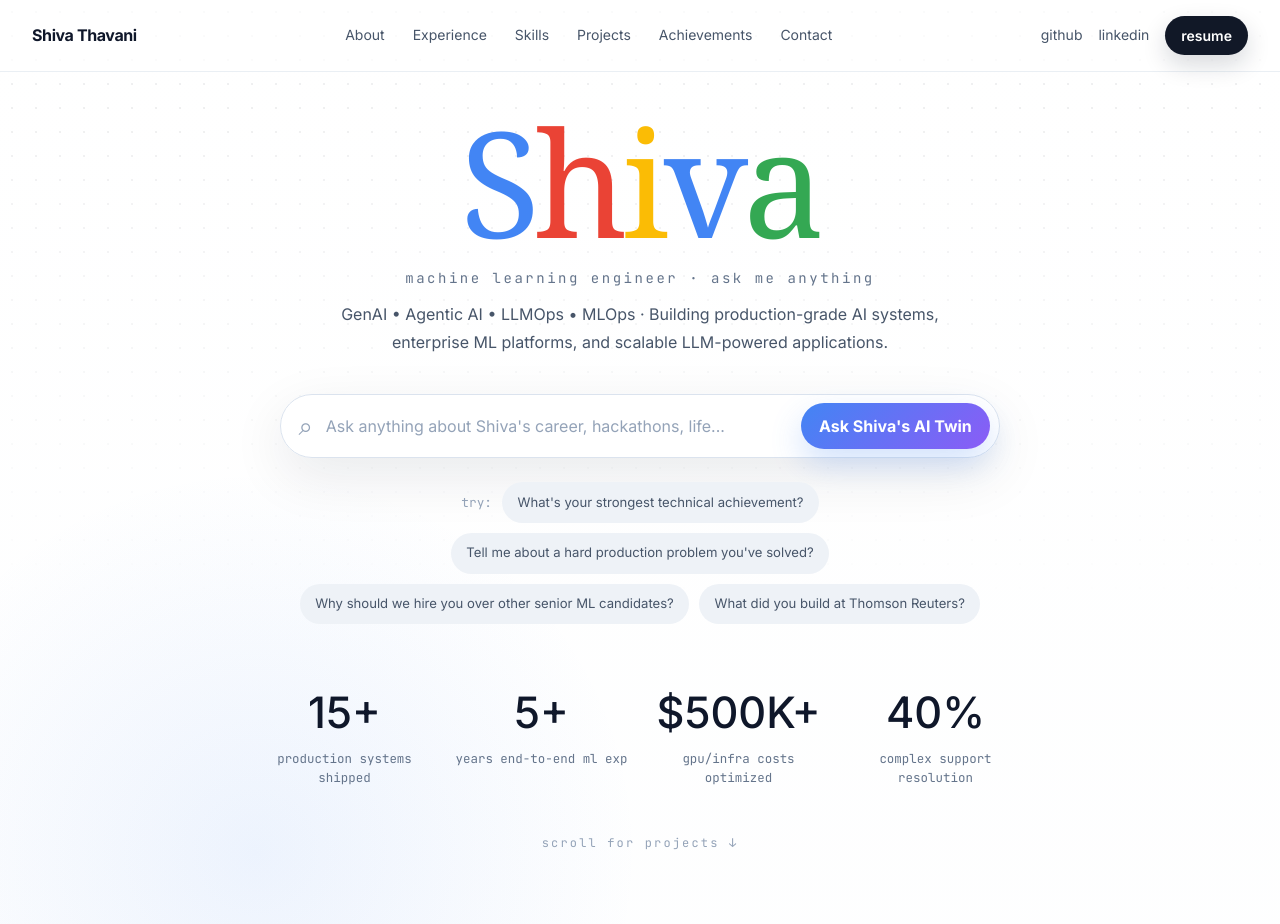
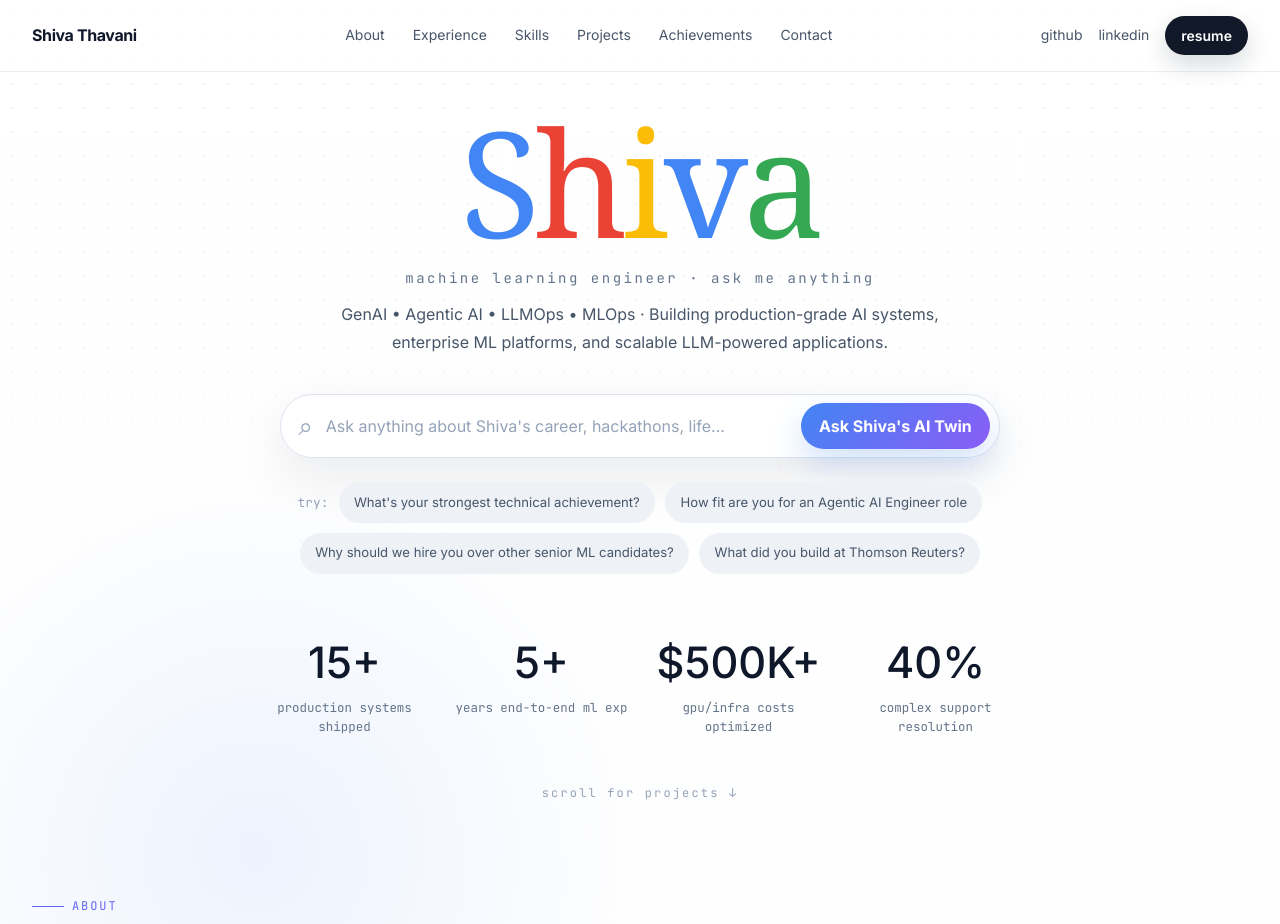
Before and after one commit to shiva2410/shiva-rag-bot, a FastAPI app: page / in a window 1280 px wide. Shown: the top 924 px of the page. Run offline with FastAPI, Linux system fonts and the light colour scheme; some libraries are stand-ins or nearby versions.

Commit message:
update question

```diff
--- a/templates/components/hero.html
+++ b/templates/components/hero.html
@@ -3,24 +3,32 @@
     <h1 class="google-logo reveal" aria-label="Shiva Thavani - AI Engineer">
       <span class="sr-only">Shiva Thavani - AI Engineer</span>
       <span aria-hidden="true">
-        <span class="text-[#4285f4]">S</span><span class="text-[#ea4335]">h</span><span class="text-[#fbbc05]">i</span><span class="text-[#4285f4]">v</span><span class="text-[#34a853]">a</span>
+        <span class="text-[#4285f4]">S</span><span class="text-[#ea4335]">h</span><span
+          class="text-[#fbbc05]">i</span><span class="text-[#4285f4]">v</span><span class="text-[#34a853]">a</span>
       </span>
     </h1>
-    <p class="mt-4 font-mono text-sm tracking-[0.18em] text-slate-500 reveal">machine learning engineer · ask me anything</p>
-    <p class="mt-3 max-w-2xl text-base leading-7 text-slate-600 reveal">{{ portfolio.profile.subheadline }} · {{ portfolio.profile.description }}</p>
+    <p class="mt-4 font-mono text-sm tracking-[0.18em] text-slate-500 reveal">machine learning engineer · ask me
+      anything</p>
+    <p class="mt-3 max-w-2xl text-base leading-7 text-slate-600 reveal">{{ portfolio.profile.subheadline }} · {{
+      portfolio.profile.description }}</p>
 
     <section class="search-shell reveal" aria-label="Ask Shiva's resume assistant">
       <form id="ask-form" class="search-bar">
         <span class="search-icon">⌕</span>
-        <input id="ask-input" name="question" type="search" autocomplete="off" placeholder="Ask anything about Shiva's career, hackathons, life..." aria-label="Ask about Shiva">
+        <input id="ask-input" name="question" type="search" autocomplete="off"
+          placeholder="Ask anything about Shiva's career, hackathons, life..." aria-label="Ask about Shiva">
         <button type="submit">Ask Shiva's AI Twin</button>
       </form>
       <div id="suggestion-row" class="suggestion-row">
         <span>try:</span>
-        <button class="suggestion-chip" data-question="What's your strongest technical achievement?">What's your strongest technical achievement?</button>
-        <button class="suggestion-chip" data-question="Tell me about a hard production problem you've solved?">Tell me about a hard production problem you've solved?</button>
-        <button class="suggestion-chip" data-question="Why should we hire you over other senior ML candidates?">Why should we hire you over other senior ML candidates?</button>
-        <button class="suggestion-chip" data-question="What did you build at Thomson Reuters?">What did you build at Thomson Reuters?</button>
+        <button class="suggestion-chip" data-question="What's your strongest technical achievement?">What's your
+          strongest technical achievement?</button>
+        <button class="suggestion-chip" data-question="How fit are you for an Agentic AI Engineer role">How fit are you
+          for an Agentic AI Engineer role</button>
+        <button class="suggestion-chip" data-question="Why should we hire you over other senior ML candidates?">Why
+          should we hire you over other senior ML candidates?</button>
+        <button class="suggestion-chip" data-question="What did you build at Thomson Reuters?">What did you build at
+          Thomson Reuters?</button>
       </div>
       <div id="assistant-panel" class="assistant-panel" style="display: none;">
         <div class="assistant-header">
@@ -44,6 +52,7 @@
       {% endfor %}
     </div>
 
-    <a href="#projects" class="mt-12 font-mono text-xs tracking-[0.18em] text-slate-400 hover:text-slate-700">scroll for projects ↓</a>
+    <a href="#projects" class="mt-12 font-mono text-xs tracking-[0.18em] text-slate-400 hover:text-slate-700">scroll for
+      projects ↓</a>
   </div>
 </section>
```
